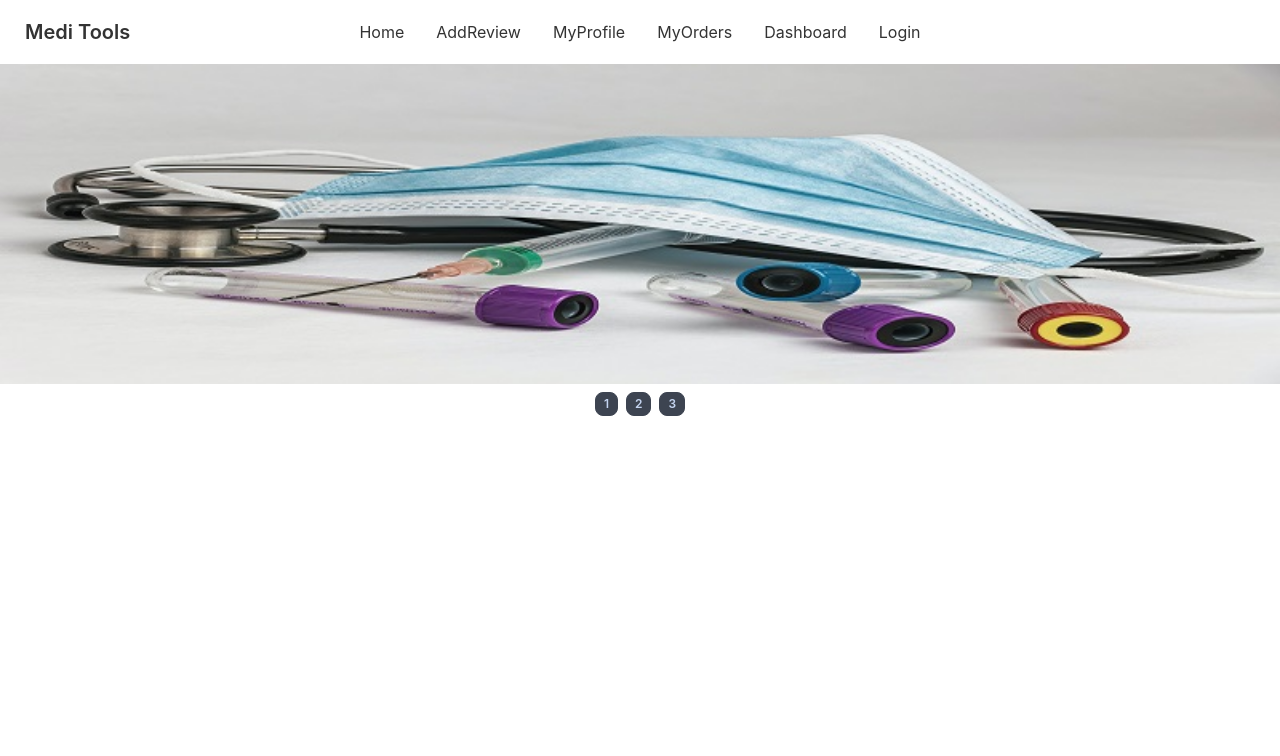
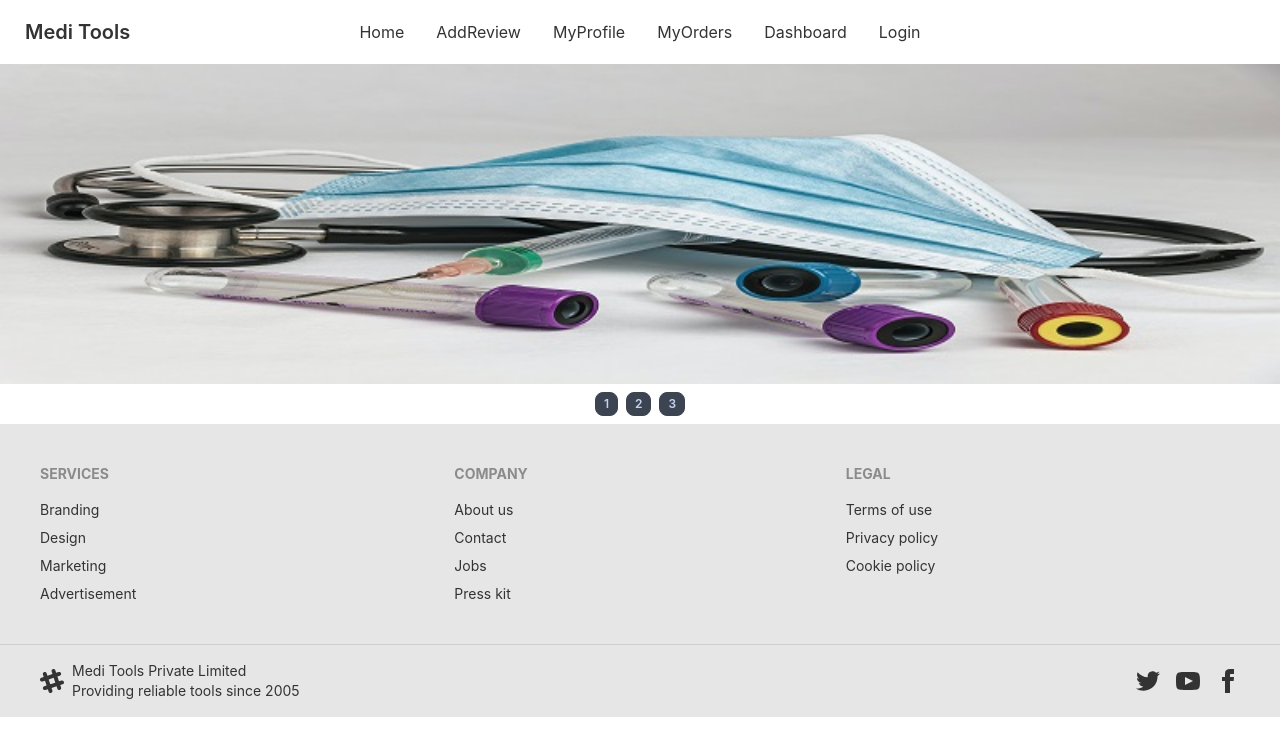
Before and after one commit to jobaierimran/manufacturer-website-client-side, a React (Create React App) app: page / in a window 1280 px wide. Shown: the top 756 px of the page. Built offline with nearby package versions, Linux system fonts and the light colour scheme.

Commit message:
Footer section added

```diff
--- a/src/App.js
+++ b/src/App.js
@@ -4,6 +4,7 @@
 import { Route, Routes } from 'react-router-dom';
 import Home from './Pages/Home/Home';
 import Navbar from './Pages/Shared/Navbar';
+import Footer from './Pages/Shared/Footer';
 
 function App() {
   return (
@@ -12,6 +13,7 @@
       <Routes>
         <Route path='/' element={<Home></Home>}></Route>
       </Routes>
+      <Footer></Footer>
       <ToastContainer></ToastContainer>
     </div>
   );
--- a/src/Pages/Shared/Footer.js
+++ b/src/Pages/Shared/Footer.js
@@ -3,7 +3,41 @@
 const Footer = () => {
     return (
         <div>
-            <h2>This is footer</h2>
+            <footer className="footer p-10 bg-base-200 text-base-content">
+                <div>
+                    <span className="footer-title">Services</span>
+                    <a className="link link-hover">Branding</a>
+                    <a className="link link-hover">Design</a>
+                    <a className="link link-hover">Marketing</a>
+                    <a className="link link-hover">Advertisement</a>
+                </div>
+                <div>
+                    <span className="footer-title">Company</span>
+                    <a className="link link-hover">About us</a>
+                    <a className="link link-hover">Contact</a>
+                    <a className="link link-hover">Jobs</a>
+                    <a className="link link-hover">Press kit</a>
+                </div>
+                <div>
+                    <span className="footer-title">Legal</span>
+                    <a className="link link-hover">Terms of use</a>
+                    <a className="link link-hover">Privacy policy</a>
+                    <a className="link link-hover">Cookie policy</a>
+                </div>
+            </footer>
+            <footer className="footer px-10 py-4 border-t bg-base-200 text-base-content border-base-300">
+                <div className="items-center grid-flow-col">
+                    <svg width="24" height="24" viewBox="0 0 24 24" xmlns="http://www.w3.org/2000/svg" fillRule="evenodd" clipRule="evenodd" className="fill-current"><path d="M22.672 15.226l-2.432.811.841 2.515c.33 1.019-.209 2.127-1.23 2.456-1.15.325-2.148-.321-2.463-1.226l-.84-2.518-5.013 1.677.84 2.517c.391 1.203-.434 2.542-1.831 2.542-.88 0-1.601-.564-1.86-1.314l-.842-2.516-2.431.809c-1.135.328-2.145-.317-2.463-1.229-.329-1.018.211-2.127 1.231-2.456l2.432-.809-1.621-4.823-2.432.808c-1.355.384-2.558-.59-2.558-1.839 0-.817.509-1.582 1.327-1.846l2.433-.809-.842-2.515c-.33-1.02.211-2.129 1.232-2.458 1.02-.329 2.13.209 2.461 1.229l.842 2.515 5.011-1.677-.839-2.517c-.403-1.238.484-2.553 1.843-2.553.819 0 1.585.509 1.85 1.326l.841 2.517 2.431-.81c1.02-.33 2.131.211 2.461 1.229.332 1.018-.21 2.126-1.23 2.456l-2.433.809 1.622 4.823 2.433-.809c1.242-.401 2.557.484 2.557 1.838 0 .819-.51 1.583-1.328 1.847m-8.992-6.428l-5.01 1.675 1.619 4.828 5.011-1.674-1.62-4.829z"></path></svg>
+                    <p>Medi Tools Private Limited<br />Providing reliable tools since 2005</p>
+                </div>
+                <div className="md:place-self-center md:justify-self-end">
+                    <div className="grid grid-flow-col gap-4">
+                        <a><svg xmlns="http://www.w3.org/2000/svg" width="24" height="24" viewBox="0 0 24 24" className="fill-current"><path d="M24 4.557c-.883.392-1.832.656-2.828.775 1.017-.609 1.798-1.574 2.165-2.724-.951.564-2.005.974-3.127 1.195-.897-.957-2.178-1.555-3.594-1.555-3.179 0-5.515 2.966-4.797 6.045-4.091-.205-7.719-2.165-10.148-5.144-1.29 2.213-.669 5.108 1.523 6.574-.806-.026-1.566-.247-2.229-.616-.054 2.281 1.581 4.415 3.949 4.89-.693.188-1.452.232-2.224.084.626 1.956 2.444 3.379 4.6 3.419-2.07 1.623-4.678 2.348-7.29 2.04 2.179 1.397 4.768 2.212 7.548 2.212 9.142 0 14.307-7.721 13.995-14.646.962-.695 1.797-1.562 2.457-2.549z"></path></svg></a>
+                        <a><svg xmlns="http://www.w3.org/2000/svg" width="24" height="24" viewBox="0 0 24 24" className="fill-current"><path d="M19.615 3.184c-3.604-.246-11.631-.245-15.23 0-3.897.266-4.356 2.62-4.385 8.816.029 6.185.484 8.549 4.385 8.816 3.6.245 11.626.246 15.23 0 3.897-.266 4.356-2.62 4.385-8.816-.029-6.185-.484-8.549-4.385-8.816zm-10.615 12.816v-8l8 3.993-8 4.007z"></path></svg></a>
+                        <a><svg xmlns="http://www.w3.org/2000/svg" width="24" height="24" viewBox="0 0 24 24" className="fill-current"><path d="M9 8h-3v4h3v12h5v-12h3.642l.358-4h-4v-1.667c0-.955.192-1.333 1.115-1.333h2.885v-5h-3.808c-3.596 0-5.192 1.583-5.192 4.615v3.385z"></path></svg></a>
+                    </div>
+                </div>
+            </footer>
         </div>
     );
 };
```
